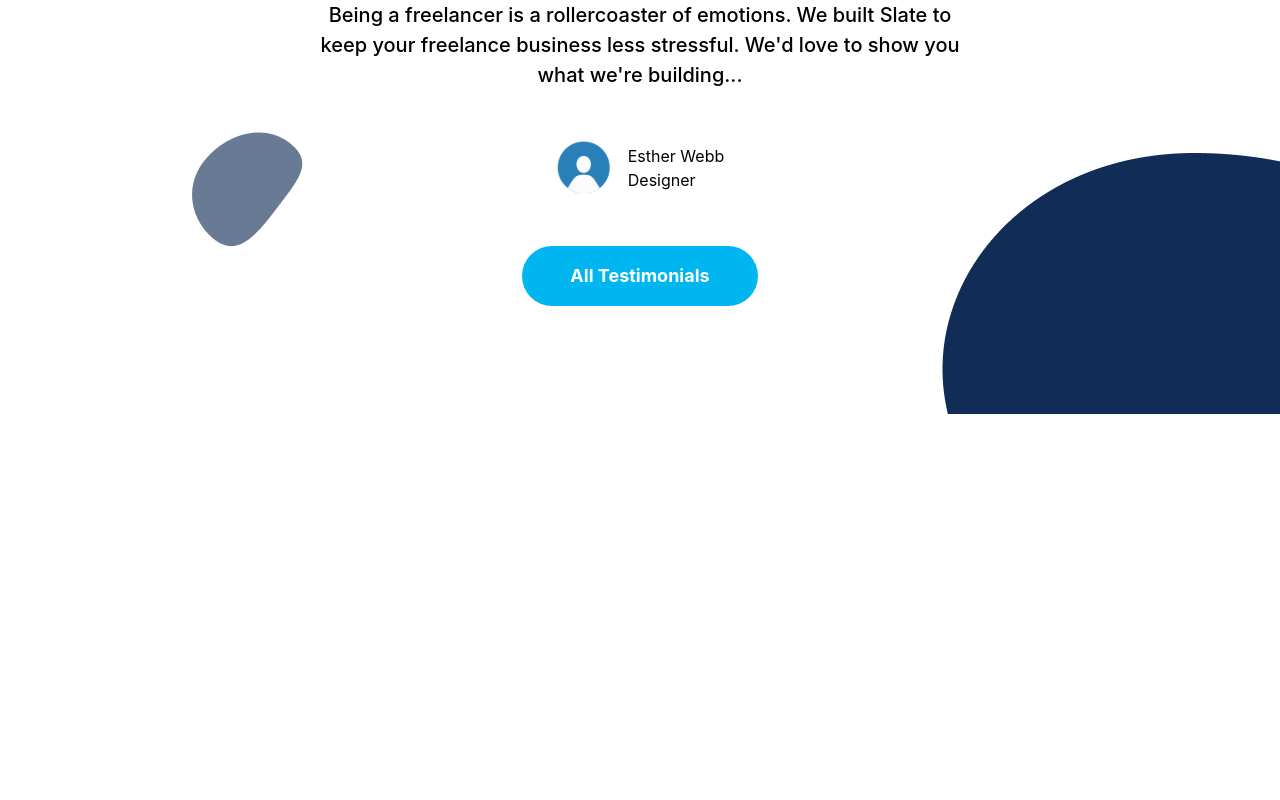
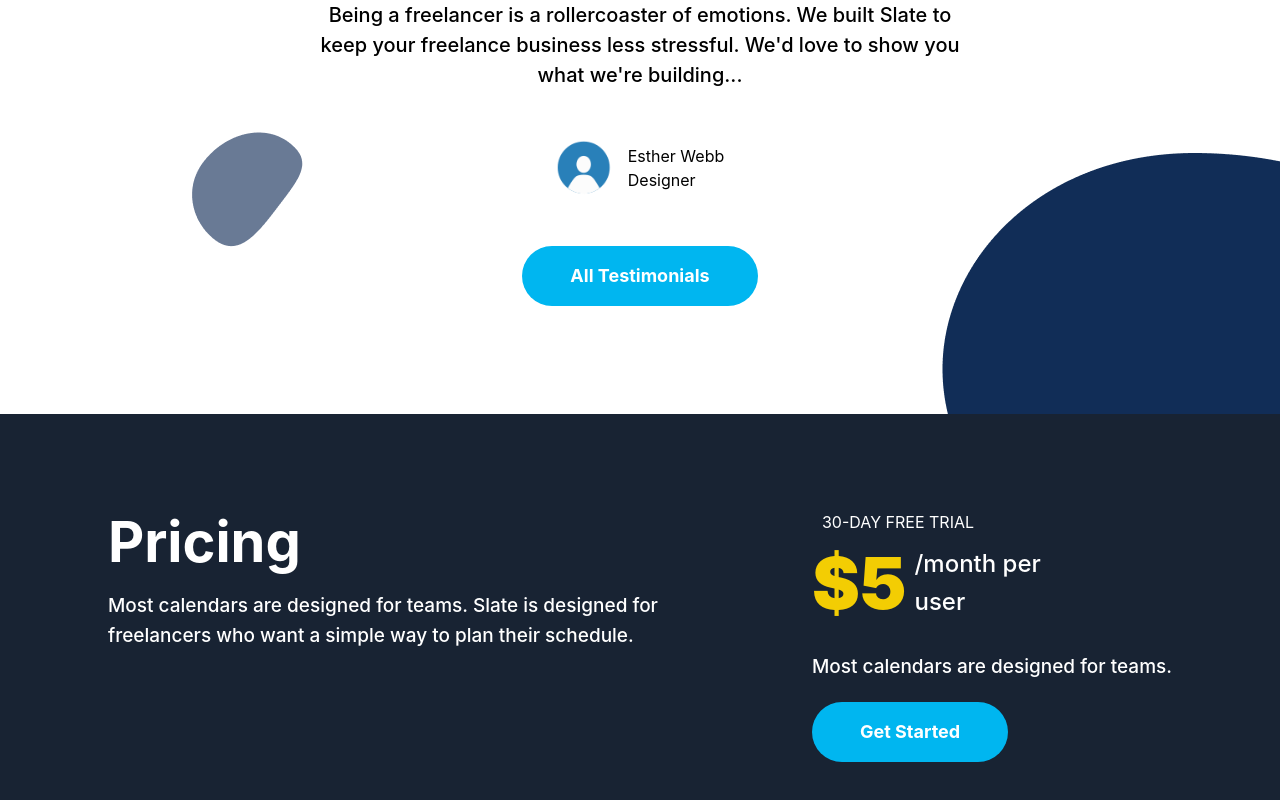
Before and after one commit to mahdikhashan/react-startup-landing, a React (Create React App) app: page / in a window 1280 px wide. Shown: the part 4207-5007 px from the top of the page. Before the commit the page ends 4621 px from the top, so only its background shows below. Built offline with nearby package versions, Linux system fonts and the light colour scheme.

Commit message:
feat: add pricing section

```diff
--- a/src/App.js
+++ b/src/App.js
@@ -5,6 +5,7 @@
 import LightContent6 from './components/section/light-content-6';
 import LightContent7 from './components/section/light-content-7';
 import Testimonial from './components/section/testimonial';
+import Pricing from './components/section/pricing';
 import './App.css';
 
 function App() {
@@ -17,6 +18,7 @@
         <LightContent6 />
         <LightContent7 />
         <Testimonial />
+        <Pricing />
       </div>
     </div>
   );
--- /dev/null
+++ b/src/components/section/pricing/index.js
@@ -0,0 +1,34 @@
+import React from "react";
+import Button from "../../common/button";
+import style from './style.module.css'
+
+function Pricing () {
+  return (
+    <>
+      <div className={style.base}>
+        <div className={style.content}>
+          <h2>Pricing</h2>
+          <p>
+            Most calendars are designed for teams. Slate is
+            designed for freelancers who want a simple
+            way to plan their schedule.
+          </p>
+        </div>
+        <div className={style.trial}>
+          <span>30-DAY FREE TRIAL</span>
+          <div className={style.trailFee}>
+            <span>$5</span>
+            <span>
+              <span>/month per</span>
+              <span>user</span>
+            </span>
+          </div>
+          <p>Most calendars are designed for teams.</p>
+          <Button>Get Started</Button>
+        </div>
+      </div>
+    </>
+  )
+}
+
+export default Pricing;
--- /dev/null
+++ b/src/components/section/pricing/style.module.css
@@ -0,0 +1,64 @@
+.base {
+  @apply flex flex-row gap-32;
+  @apply items-start justify-center;
+  @apply py-24;
+  @apply bg-[#182333];
+}
+
+.content {
+  @apply flex flex-col gap-4;
+  @apply text-white;
+  @apply max-w-xl;
+}
+
+.content > h2 {
+  @apply text-[56px] text-left;
+  line-height: 65px;
+  font-weight: 700;
+}
+
+.content > p {
+  @apply text-[19px] text-left;
+  line-height: 30px;
+  font-weight: 450;
+}
+
+.trial {
+  @apply flex flex-col;
+  @apply text-white;
+  @apply items-start;
+}
+
+.trial > :first-child {
+  @apply pb-[10px];
+  @apply pl-[10px];
+}
+
+.trial > :nth-child(3) {
+  @apply text-[19px];
+  line-height: 30px;
+  font-weight: 450;
+  @apply pb-[20px];
+}
+
+.trailFee {
+  @apply flex flex-row gap-2;
+  @apply items-center justify-center;
+  @apply text-left;
+  @apply pb-[30px];
+}
+
+.trailFee > :first-child {
+  @apply text-[#F3CD03];
+  @apply text-[72px];
+  line-height: 78px;
+  font-weight: 900;
+}
+
+.trailFee > :nth-child(2) {
+  @apply text-white;
+  @apply flex flex-col;
+  @apply text-[24px];
+  line-height: 38px;
+  font-weight: 450;
+}
```
